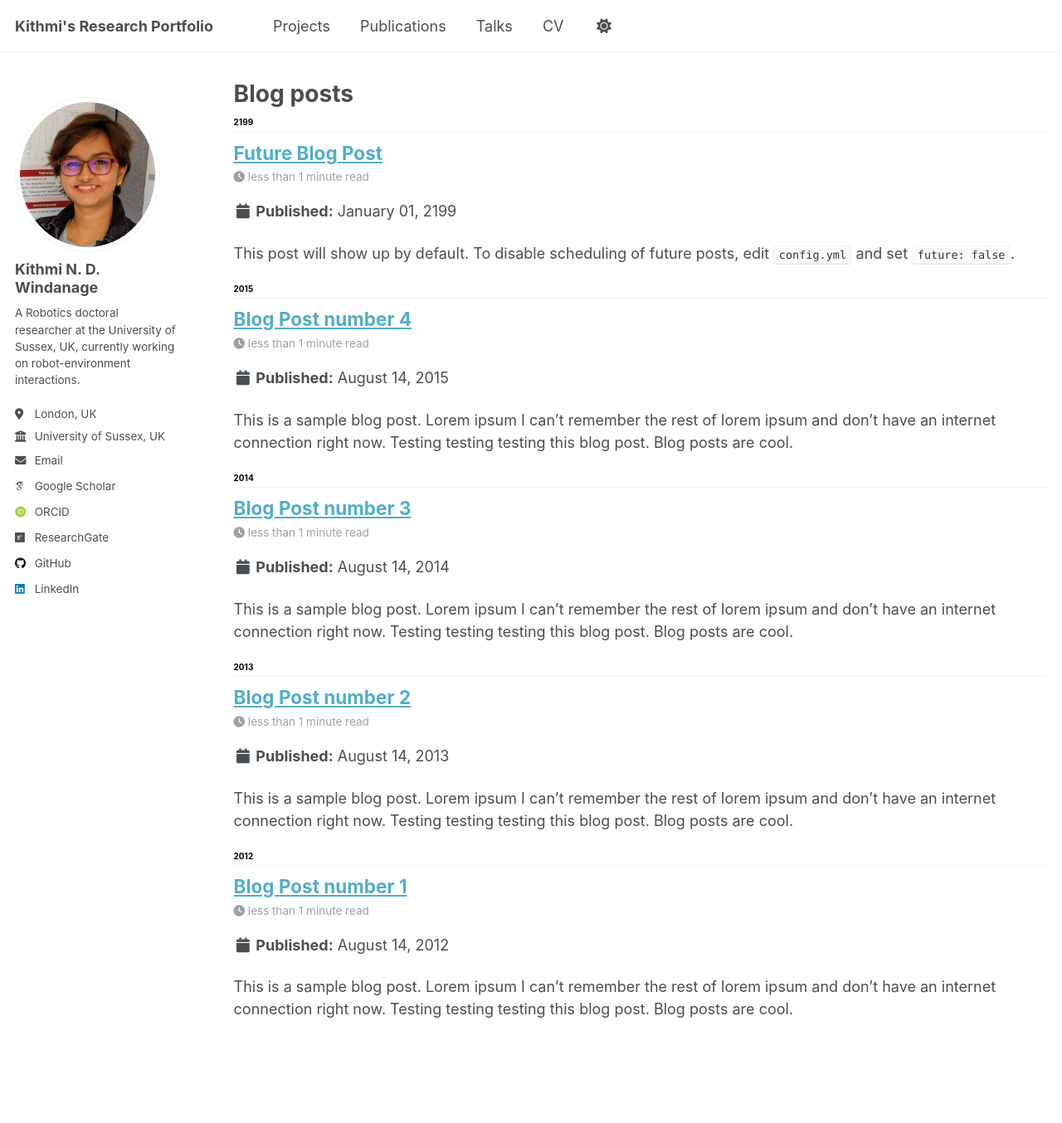
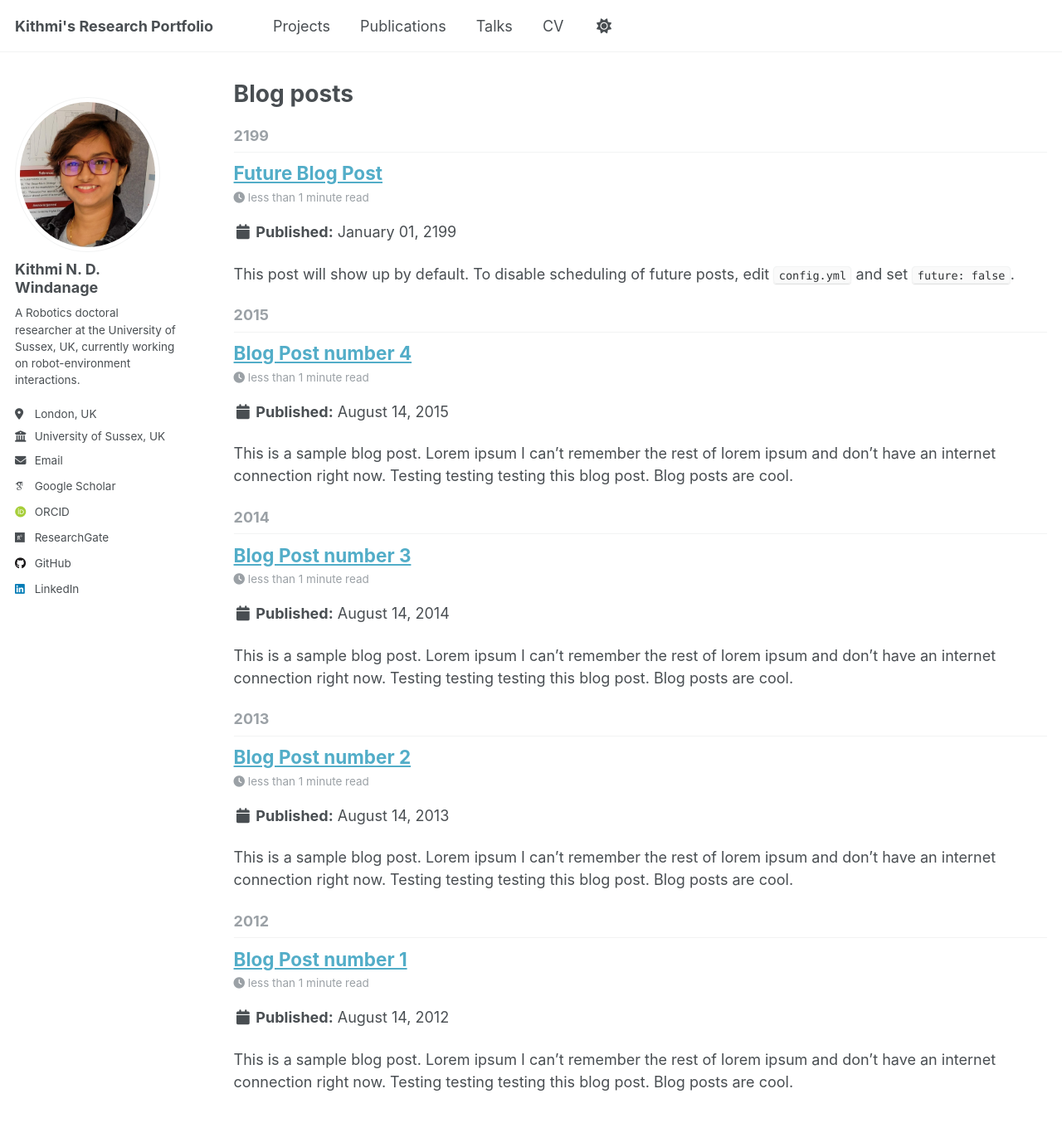
Before and after one commit to KithmiNDWidanage/KithmiNDWidanage.github.io, a Jekyll site: the page built from _pages/year-archive.html, in a window 1280 px wide and 1400 px high. Shown: the top 1354 px of the window at 83% size. Built offline with Jekyll 4.4.1, drawn with Linux system fonts in a browser that asks for light colours; some web fonts are replaced.

Commit message:
change item-title font size in archive

```diff
--- a/_sass/layout/_archive.scss
+++ b/_sass/layout/_archive.scss
@@ -30,8 +30,8 @@
 .archive__subtitle {
   margin: 1.414em 0 0;
   padding-bottom: 0.5em;
-  font-size: x-small;//$type-size-5;
-  color: black; //var(--global-text-color-light);
+  font-size: $type-size-5;
+  color: var(--global-text-color-light);
   border-bottom: 1px solid var(--global-border-color);
 
   + .list__item .archive__item-title {
@@ -81,6 +81,7 @@
 
   .archive__item-title {
     text-decoration: underline;
+    font-size: x-small;
   }
 }
 
```
